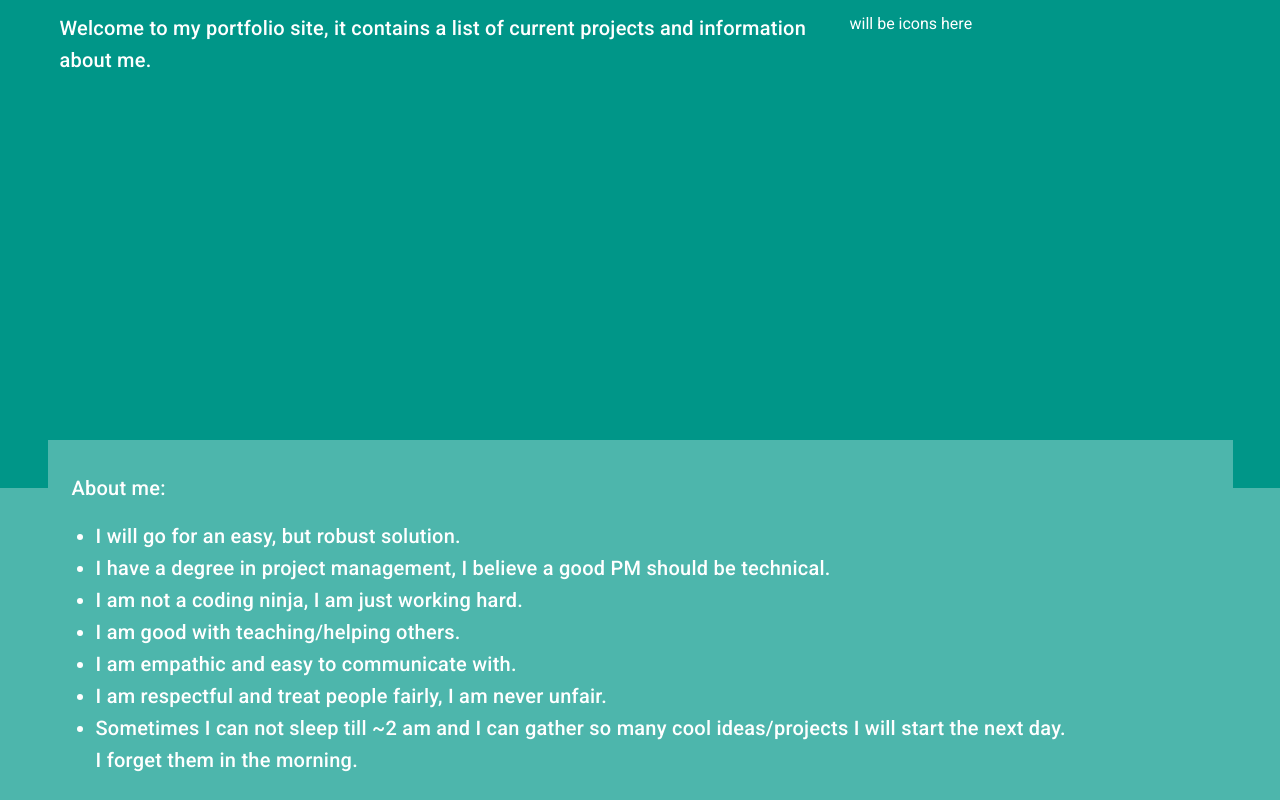
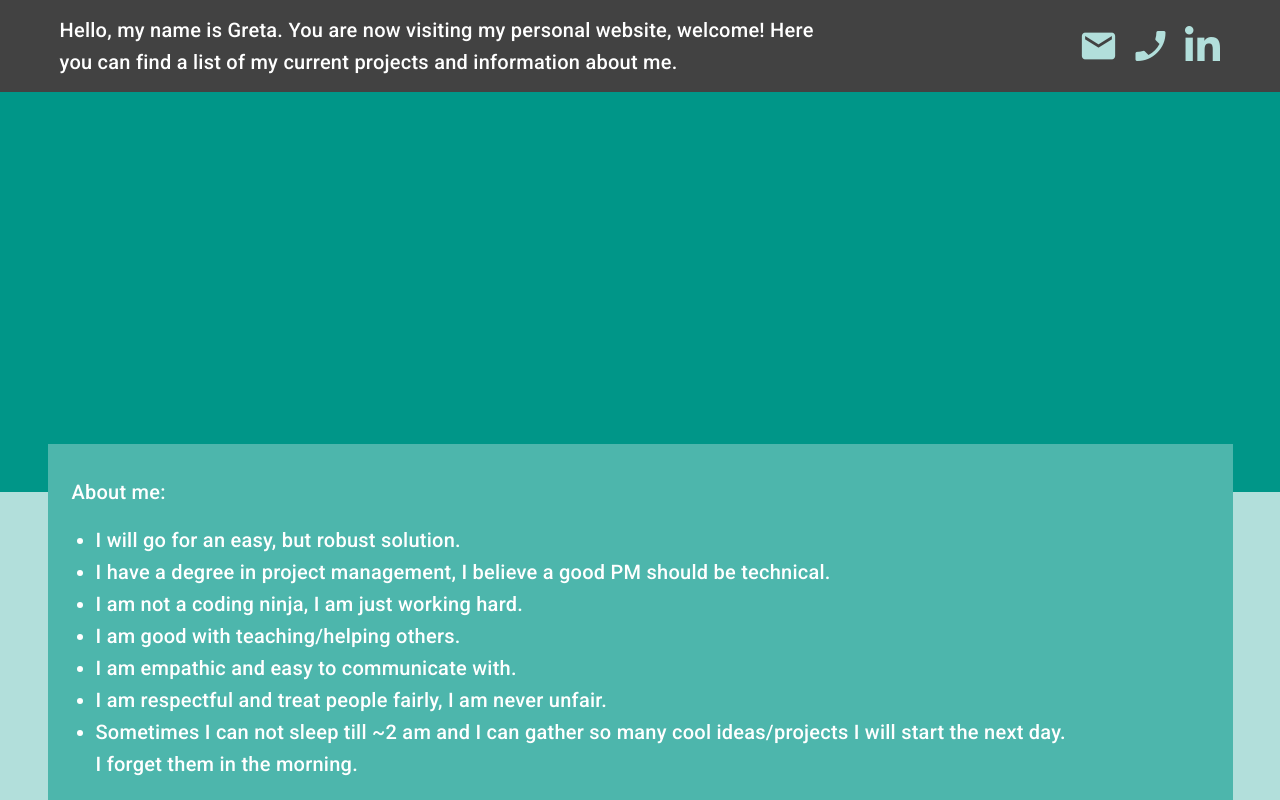
Before and after one commit to gretak/Portfolio, a Vue app: page /#/ in a window 1280 px wide. Shown: the top 800 px of the page. Built offline with nearby package versions, Linux system fonts and the light colour scheme.

Commit message:
added all content and containers. Customised the colouts teal+grey

```diff
--- a/package.json
+++ b/package.json
@@ -9,12 +9,14 @@
   },
   "dependencies": {
     "core-js": "^3.4.4",
+    "material-design-icons-iconfont": "^5.0.1",
     "vue": "^2.6.10",
     "vue-router": "^3.1.3",
     "vuetify": "^2.1.0",
     "vuex": "^3.1.2"
   },
   "devDependencies": {
+    "@fortawesome/fontawesome-free": "^5.12.0",
     "@vue/cli-plugin-babel": "^4.1.0",
     "@vue/cli-plugin-eslint": "^4.1.0",
     "@vue/cli-service": "^4.1.0",
@@ -23,6 +25,7 @@
     "eslint": "^5.16.0",
     "eslint-plugin-prettier": "^3.1.1",
     "eslint-plugin-vue": "^5.0.0",
+    "font-awesome": "^4.7.0",
     "prettier": "^1.19.1",
     "sass": "^1.19.0",
     "sass-loader": "^8.0.0",
--- a/src/App.vue
+++ b/src/App.vue
@@ -1,18 +1,47 @@
 <template>
   <v-app>
     <v-content>
-      <v-container fluid class="teal accent-6 white--text">
+      <v-container fluid class="grey darken-3 white--text">
         <v-row>
           <v-container>
-            <v-row>
+            <v-row align="center">
               <v-col cols="8">
                 <h1 class="title">
-                  Welcome to my portfolio site, it contains a list of current
+                  Hello, my name is Greta. You are now visiting my personal
+                  website, welcome! Here you can find a list of my current
                   projects and information about me.
                 </h1>
               </v-col>
-              <v-col cols="4">
-                will be icons here
+              <v-col cols="4" class="text-right">
+                <v-btn
+                  icon
+                  dark
+                  href="mailto:kavaliauskaite3@gmail.com"
+                  target="_blank"
+                  color="teal lighten-4"
+                >
+                  <v-icon dark x-large>email</v-icon>
+                </v-btn>
+                <v-btn
+                  icon
+                  dark
+                  href="tel:+447402245731"
+                  target="_blank"
+                  class="ma-4"
+                  color="teal lighten-4"
+                >
+                  <v-icon dark x-large>phone_enabled</v-icon>
+                </v-btn>
+
+                <v-btn
+                  icon
+                  dark
+                  href="https://www.linkedin.com/pub/greta-kavaliauskaite/6a/6a6/2b1"
+                  target="_blank"
+                  color="teal lighten-4"
+                >
+                  <v-icon x-large>fab fa-linkedin</v-icon>
+                </v-btn>
               </v-col>
             </v-row>
           </v-container>
@@ -28,9 +57,9 @@
         </v-img>
       </v-container>
 
-      <v-container fluid class="teal lighten-2 white--text">
+      <v-container fluid class="teal lighten-4 white--text mb-10">
         <v-row>
-          <v-container class="teal lighten-2 mt-n12" style="z-index:1">
+          <v-container class="teal lighten-2 mt-n12 mb-n12" style="z-index:1">
             <v-col cols="12" class="pt-5">
               <div class="title	 white--text">
                 <p>About me:</p>
@@ -68,11 +97,92 @@
         <v-row>
           <CardsList />
         </v-row>
-        <row>
-          <v-banner class="teal accent-5 white--text pa-3 mb-10 mt-10">
-            Contact me
-          </v-banner>
-        </row>
+
+        <v-row>
+          <v-flex xs12 class="align-stretch">
+            <v-card-title class="display-1 mt-6 teal--text text--darken-2">
+              Check these links</v-card-title
+            >
+          </v-flex>
+          <v-col cols="12" class="teal accent-5 white--text pa-5 mb-12 mt-6">
+            <v-btn
+              x-large
+              class="ma-4 teal--text"
+              color="white"
+              href="project.viewProjectUrl"
+            >
+              CV
+            </v-btn>
+            <v-btn x-large class="ma-4 teal--text" color="white" href="/cv.pdf">
+              GitHub
+            </v-btn>
+            <v-btn
+              x-large
+              class="ma-4 teal--text"
+              color="white"
+              href="https://www.codewars.com/users/gretak"
+            >
+              Code wars
+            </v-btn>
+            <v-btn
+              x-large
+              class="ma-4 teal--text"
+              color="white"
+              href="https://www.artgallery.co.uk/artist/greta_kavaliauskaite"
+            >
+              Art gallery
+            </v-btn>
+            <v-btn
+              x-large
+              class="ma-4 teal--text"
+              color="white"
+              href="https://www.youtube.com/watch?v=CA01cA2c7eA"
+            >
+              Youtube
+            </v-btn>
+          </v-col>
+        </v-row>
+      </v-container>
+      <v-container fluid class="pa-0 mt-5">
+        <v-footer class="grey darken-3 text-center white--text ma-0">
+          <v-col cols="12">
+            <v-btn
+              icon
+              dark
+              href="mailto:kavaliauskaite3@gmail.com"
+              target="_blank"
+              color="teal lighten-4"
+            >
+              <v-icon dark large>email</v-icon>
+            </v-btn>
+            <v-btn
+              icon
+              dark
+              href="tel:+447402245731"
+              target="_blank"
+              class="ma-3"
+              color="teal lighten-4"
+            >
+              <v-icon dark large>phone_enabled</v-icon>
+            </v-btn>
+
+            <v-btn
+              icon
+              dark
+              href="https://www.linkedin.com/pub/greta-kavaliauskaite/6a/6a6/2b1"
+              target="_blank"
+              color="teal lighten-4"
+            >
+              <v-icon large>fab fa-linkedin</v-icon>
+            </v-btn>
+          </v-col>
+
+          <v-col cols="12" class="pt-0">
+            <div class="title">
+              Greta Kavaliauskaite &copy; {{ new Date().getFullYear() }}
+            </div>
+          </v-col>
+        </v-footer>
       </v-container>
     </v-content>
   </v-app>
--- a/src/components/CardsList.vue
+++ b/src/components/CardsList.vue
@@ -2,7 +2,7 @@
   <v-layout wrap>
     <v-flex xs12 class="align-stretch">
       <v-card-title class="display-1 mt-4 teal--text text--darken-2">
-        The list of side projects</v-card-title
+        A few side projects</v-card-title
       >
     </v-flex>
     <v-flex
--- a/src/main.js
+++ b/src/main.js
@@ -3,6 +3,9 @@ import App from "./App.vue";
 import router from "./router";
 import store from "./store";
 import vuetify from './plugins/vuetify';
+import 'material-design-icons-iconfont/dist/material-design-icons.css';
+import '@fortawesome/fontawesome-free/css/all.css';
+import 'font-awesome/css/font-awesome.min.css';// Ensure you are using css-loader
 
 Vue.config.productionTip = false;
 
```
Also changed, not shown: 1 other file (tests, documents, lock files or other folders).
